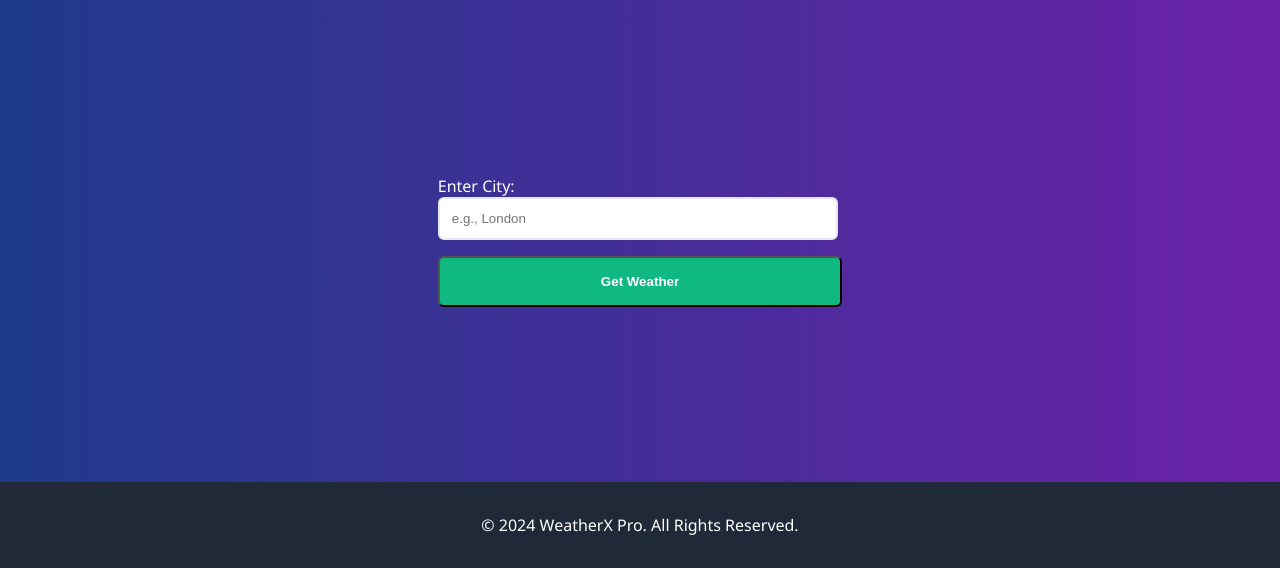
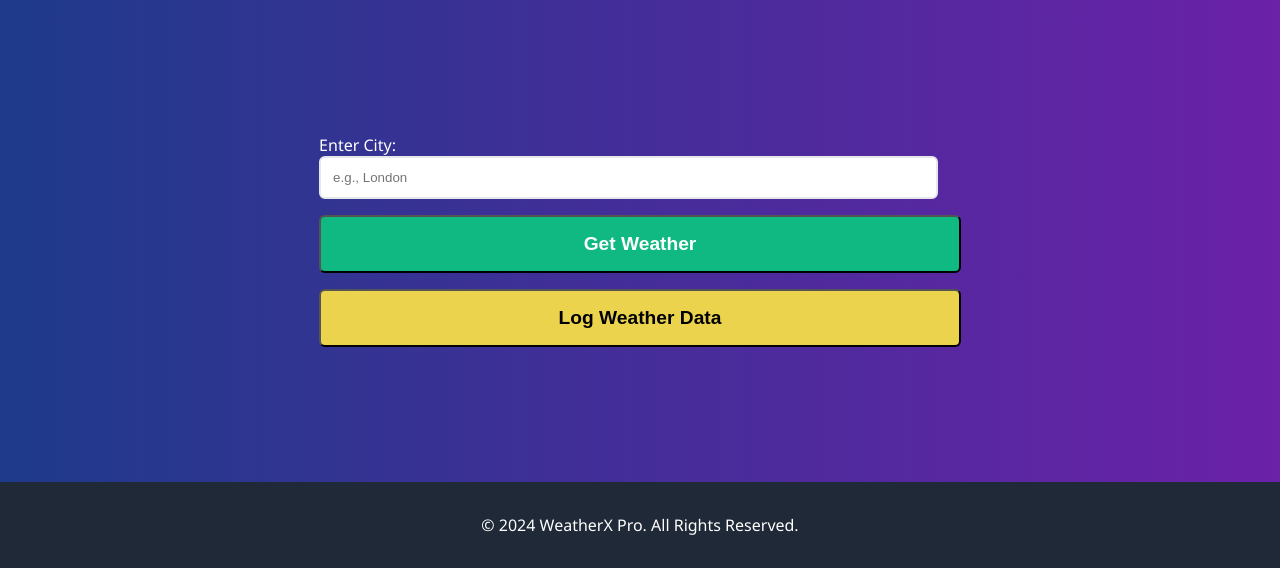
Before and after one commit to NitkarshChourasia/weather_app_assignment, a Flask app: page / in a window 1280 px wide. Shown: the part 232-800 px from the top of the page. Run offline with Flask 2, Linux system fonts and the light colour scheme; the visitor is signed in with stand-in values (Sample User, id 1); some libraries are stand-ins or nearby versions.

Commit message:
update/add: Add Log Button on dashboard

```diff
--- a/weather_app/static/scripts/dashboard.js
+++ b/weather_app/static/scripts/dashboard.js
@@ -13,6 +13,23 @@ button.addEventListener("click", async () => {
     }
     // Display the input in the result div
 });
+
+const add_log = document.getElementById("log-btn");
+add_log.addEventListener("click", async () => {
+    const log_city = document.getElementById('city').value.trim();
+    if (!log_city) {
+        alert("Please enter a city name");
+    } else {
+        postLog(log_city);
+    }
+})
+
+async function postLog(city) {
+    const response = await fetch(`http://127.0.0.1:5000/add_log_weather?city=${city}`);
+alert("Log added successfully");
+    console.log(`Response status: ${response.status}`);
+}
+
 
 async function checkWeather(city) {
     try {
--- a/weather_app/static/styles/dashboard.css
+++ b/weather_app/static/styles/dashboard.css
@@ -125,3 +125,13 @@ footer {
   font-weight: bold;
   color: #03a895;
 }
+
+#log-btn {
+    background-color: rgb(235, 211, 77);
+    color: black;
+    font-weight: bolder;
+    font-size: 1.2rem;
+}
+#search-btn {
+    font-size: 1.2rem;
+}
--- a/weather_app/templates/dashboard.html
+++ b/weather_app/templates/dashboard.html
@@ -31,6 +31,9 @@
             <button id="search-btn"
                 class="w-full mt-4 py-3 bg-teal-500 text-white font-bold rounded-lg shadow-md hover:bg-teal-400 transition">Get
                 Weather</button>
+            <button id="log-btn"
+                class="w-full mt-4 py-3 bg-teal-500 text-white font-bold rounded-lg shadow-md hover:bg-teal-400 transition">Log
+                Weather Data</button>
         </div>
 
         <!-- Weather Info Section -->
```
Also changed, not shown: 1 other file.
